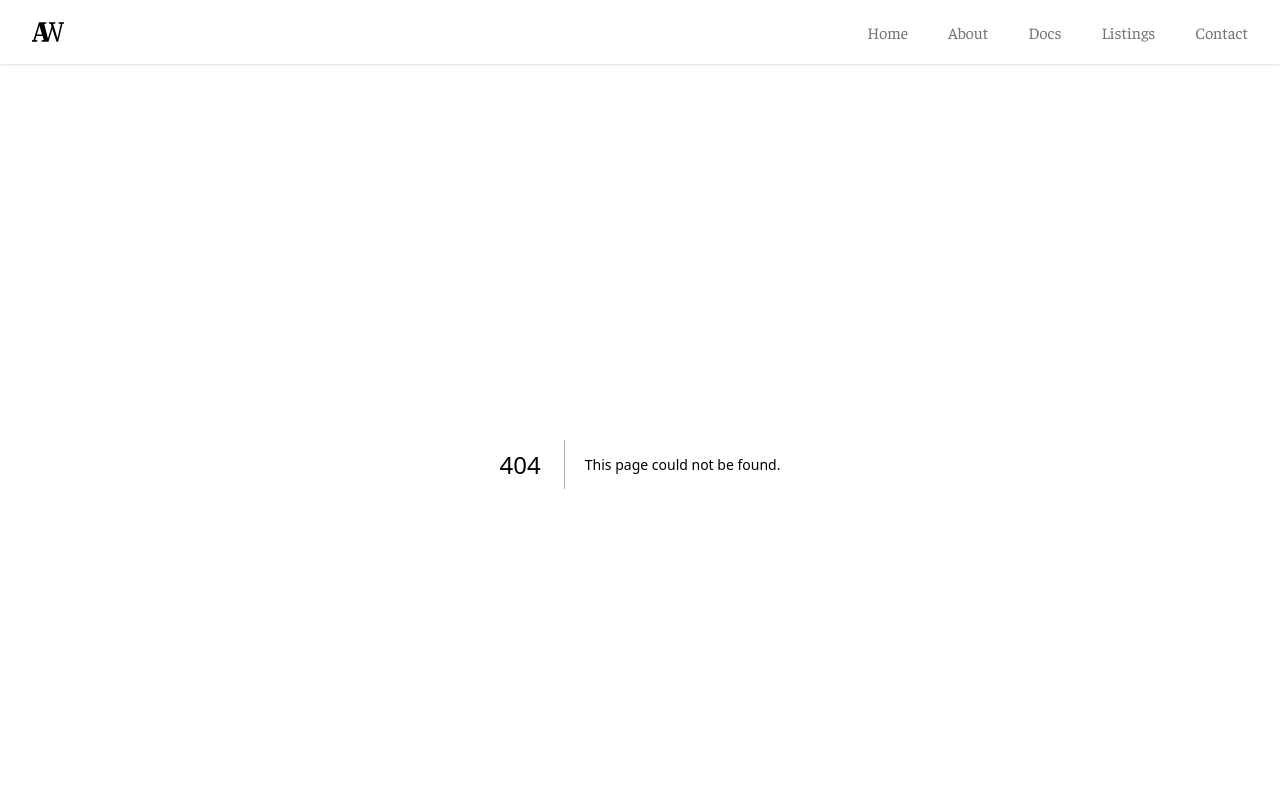
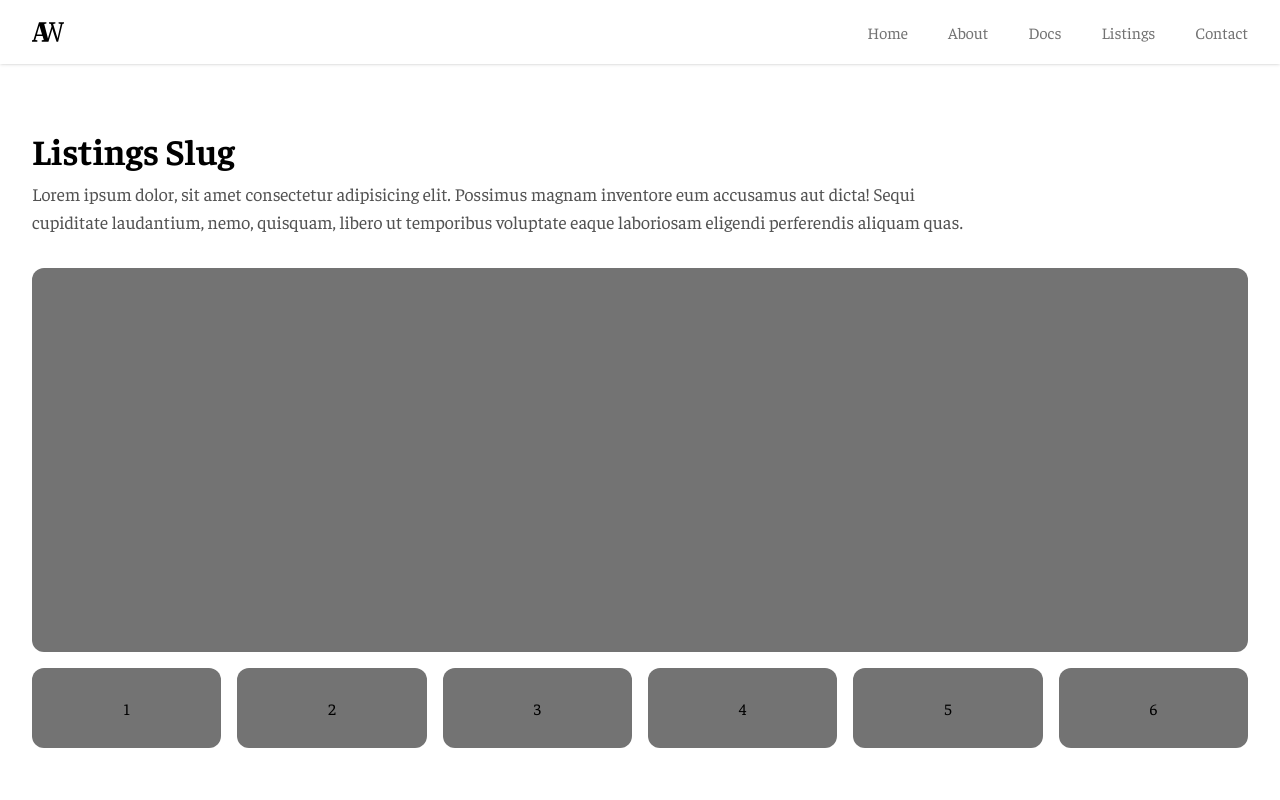
Before and after one commit to iamwillcode/agentwebb, a Next.js app: page /listings/1 in a window 1280 px wide. Before the commit this address had no page. Shown: the top 800 px of the page. Built offline with nearby package versions, Linux system fonts and the light colour scheme.

Commit message:
created a slug for listings

```diff
--- /dev/null
+++ b/pages/listings/[listings_slug].tsx
@@ -0,0 +1,28 @@
+import Head from "next/head";
+
+export default function Listings_Slug() {
+  return (
+    <>
+    <Head>
+      <title>Listings Slug - AgentWebb</title>
+    </Head>
+      <main className="my-16">
+        <section className="wrapper">
+          <h1 className="font-bold display-small">Listings Slug</h1>
+          <p className="body-large max-w-[90ch] mt-2 text-lg text-gray-600">Lorem ipsum dolor, sit amet consectetur adipisicing elit. Possimus magnam inventore eum accusamus aut dicta! Sequi cupiditate laudantium, nemo, quisquam, libero ut temporibus voluptate eaque laboriosam eligendi perferendis aliquam quas.</p>
+        </section>
+        <section className="mt-8 wrapper">
+          <div className="w-full bg-gray-500 h-96 rounded-xl"></div>
+          <div className="flex w-full gap-4">
+          <div className="flex w-full h-20 mt-4 bg-gray-500 rounded-xl place-items-center place-content-center">1</div>
+          <div className="flex w-full h-20 mt-4 bg-gray-500 rounded-xl place-items-center place-content-center">2</div>
+          <div className="flex w-full h-20 mt-4 bg-gray-500 rounded-xl place-items-center place-content-center">3</div>
+          <div className="flex w-full h-20 mt-4 bg-gray-500 rounded-xl place-items-center place-content-center">4</div>
+          <div className="flex w-full h-20 mt-4 bg-gray-500 rounded-xl place-items-center place-content-center">5</div>
+          <div className="flex w-full h-20 mt-4 bg-gray-500 rounded-xl place-items-center place-content-center">6</div>
+          </div>
+        </section>
+      </main>
+    </>
+  )
+}
```
